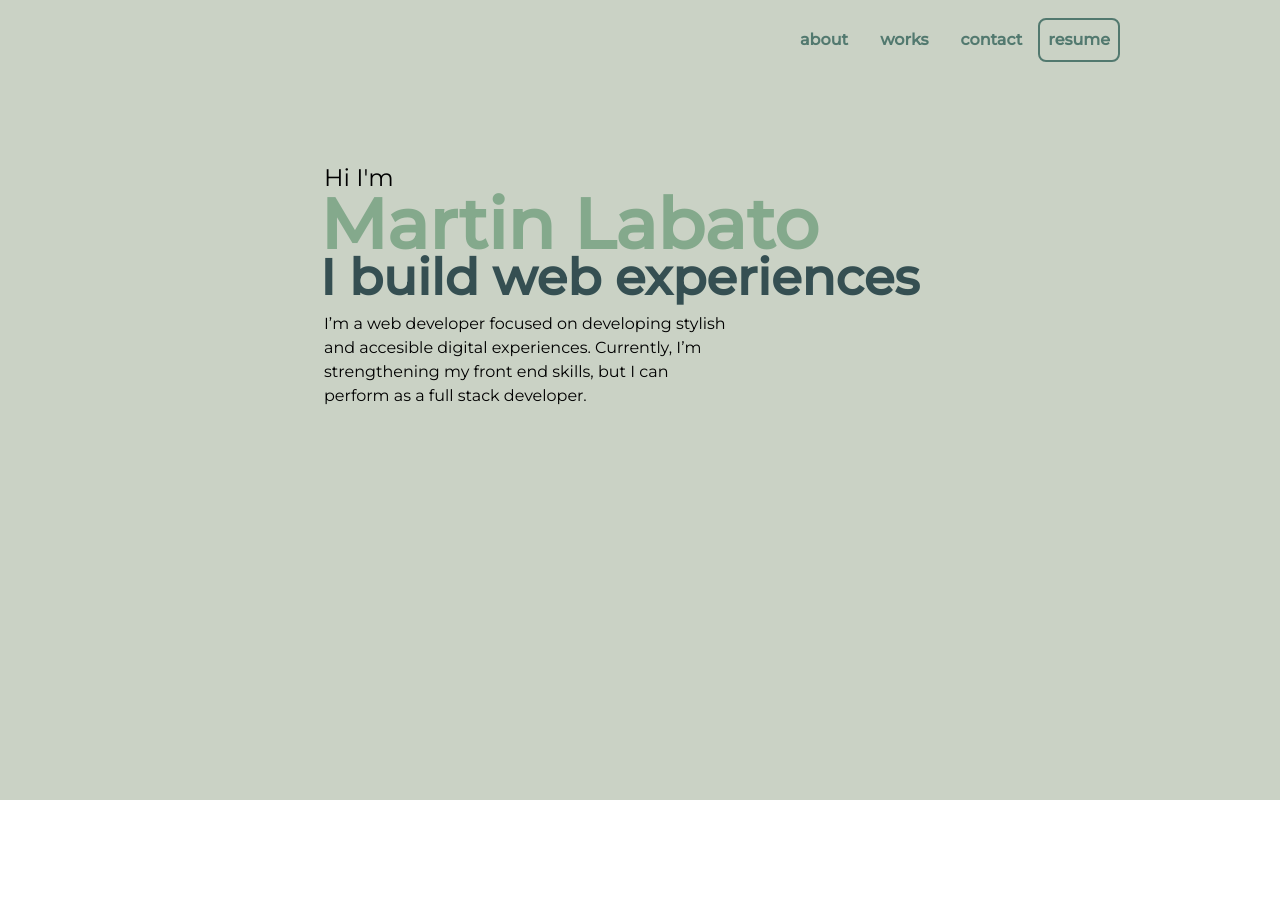
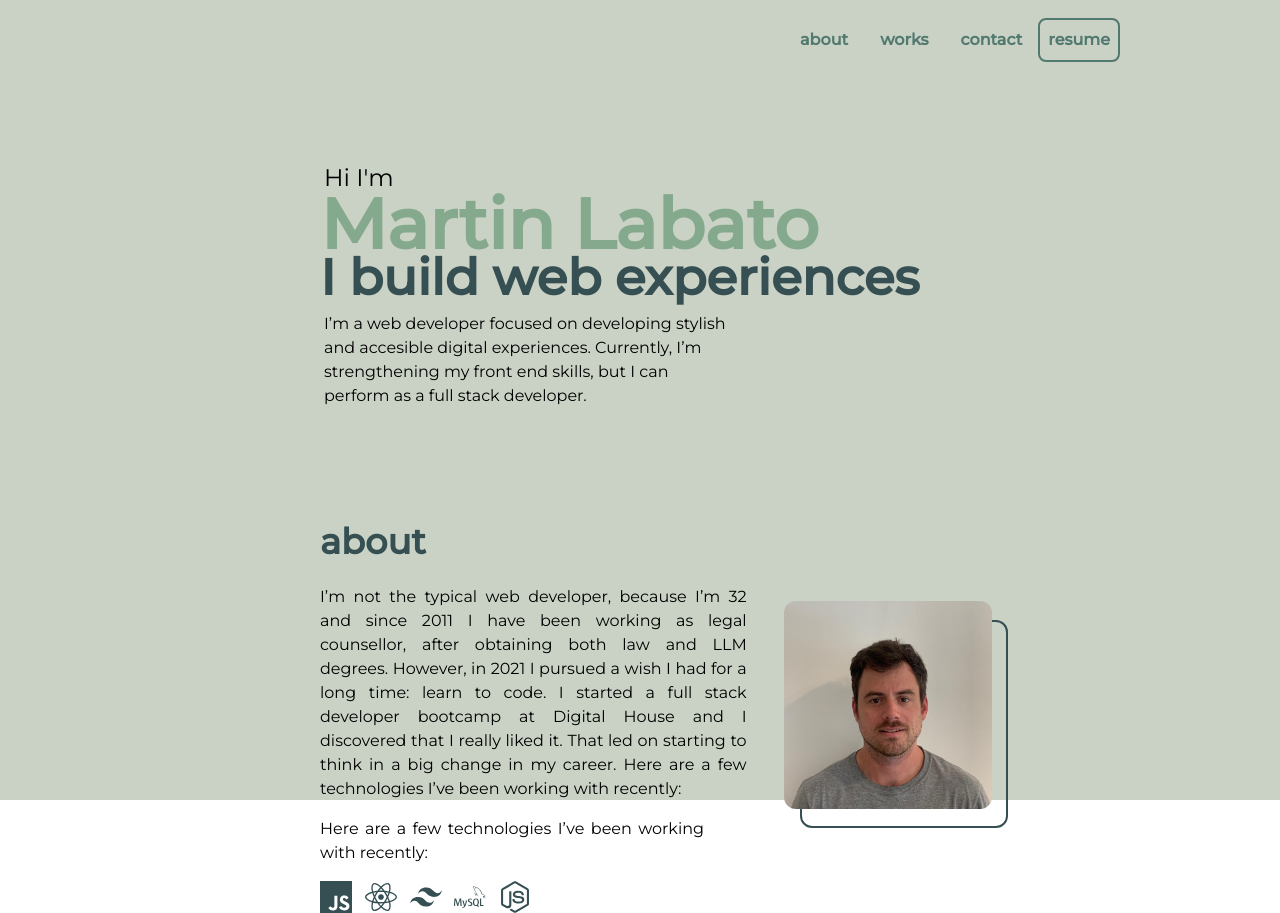
Before and after one commit to mlabato/portfolio-mlabato, a React (Create React App) app: page / in a window 1280 px wide. Before the commit the page ends 800 px from the top, so only its background shows below. Built offline with nearby package versions, Linux system fonts and the light colour scheme.

Commit message:
AboutSection added

```diff
--- a/package.json
+++ b/package.json
@@ -8,6 +8,7 @@
     "@testing-library/user-event": "^13.5.0",
     "react": "^18.2.0",
     "react-dom": "^18.2.0",
+    "react-icons": "^4.6.0",
     "react-scripts": "5.0.1",
     "web-vitals": "^2.1.4"
   },
--- a/src/App.js
+++ b/src/App.js
@@ -1,6 +1,6 @@
 import IntroSection from "./components/sections/IntroSection";
 import Navbar from "./components/sections/Navbar";
-
+import AboutSection from "./components/sections/AboutSection";
 
 
 function App() {
@@ -8,6 +8,7 @@ function App() {
     <section className="font-montserrat bg-[#CAD2C5] h-screen">
       <Navbar />
       <IntroSection />
+      <AboutSection />
     </section>
   );
 }
--- /dev/null
+++ b/src/components/sections/AboutSection.js
@@ -0,0 +1,50 @@
+import Title from "../ux/Title";
+import { SiJavascript } from "react-icons/si";
+import { SiTailwindcss } from "react-icons/si";
+import { SiMysql } from "react-icons/si";
+import { FaNodeJs } from "react-icons/fa";
+import { FaReact } from "react-icons/fa";
+
+const icons = [
+  <SiJavascript title="JavaScript ES6+" />,
+  <FaReact title="React.js" />,
+  <SiTailwindcss title="Tailwind.css" />,
+  <SiMysql title="MySQL" />,
+  <FaNodeJs title="NodeJS" />,
+];
+const iteratedIcons = icons.map((icon) => {
+  return <div className="mr-[0.8rem] hover:text-[#84A98C]">{icon}</div>;
+});
+
+const AboutSection = () => {
+  return (
+    <article className="mx-[20rem] relative top-[30rem]">
+      <Title text={"about"} />
+      <div className="flex flex-row my-[1rem]">
+        <p className="w-2/3 text-justify">
+          I’m not the typical web developer, because I’m 32 and since 2011 I
+          have been working as legal counsellor, after obtaining both law and
+          LLM degrees. However, in 2021 I pursued a wish I had for a long time:
+          learn to code. I started a full stack developer bootcamp at Digital
+          House and I discovered that I really liked it. That led on starting to
+          think in a big change in my career. Here are a few technologies I’ve
+          been working with recently:
+        </p>
+
+        <div className="absolute border-2 border-[#354F52] mx-[4rem] -right-[7rem] top-[6.5rem] w-[13rem] h-[13rem] hover:-right-[6.8rem] hover:top-[6.2rem] ease-in-out duration-300 rounded-xl my-auto" />
+
+        <div className="absolute bg-profile-picture bg-cover w-[13rem] h-[13rem] -right-[2rem] top-[5.3rem] rounded-xl " />
+
+      </div>
+
+      <p className="w-3/5  text-justify">
+        Here are a few technologies I’ve been working with recently:
+      </p>
+      <div className="flex flex-row text-[2rem] my-[1rem] text-[#354F52]">
+        {iteratedIcons}
+      </div>
+    </article>
+  );
+};
+
+export default AboutSection;
--- a/src/components/sections/IntroSection.js
+++ b/src/components/sections/IntroSection.js
@@ -3,7 +3,7 @@ import { Fragment } from "react";
 const IntroSection = () => {
   return (
     <Fragment>
-      <article className="mx-[20rem] relative top-40">
+      <article className="mx-[20rem] relative top-[10rem]">
         <div className="text-[1.5rem] ml-[0.25rem]  ">Hi I'm</div>
         <div className="absolute top-[0.75rem] font-extrabold text-[70px] text-[#84A98C]">Martin Labato</div>
          <div className="absolute top-[5rem] font-extrabold text-[50px] text-[#354F52]">I build web experiences</div>
--- /dev/null
+++ b/src/components/ux/Title.js
@@ -0,0 +1,9 @@
+const Title = (props) => {
+    return(
+        <div className="font-semibold text-[#354F52] text-[2.2rem]">
+            {props.text}
+        </div>
+    )
+}
+
+export default Title;
--- a/tailwind.config.js
+++ b/tailwind.config.js
@@ -6,6 +6,10 @@ module.exports = {
     extend: {
       fontFamily: {
         "montserrat": ["'Montserrat'"]
+      },
+      backgroundImage: {
+        "profile-picture": "url('/public/images/profile-image.jpeg')",
+
       }
     },
   },
```
Also changed, not shown: public/images/profile-image.jpeg (added), 1 other file (tests, documents, lock files or other folders).
